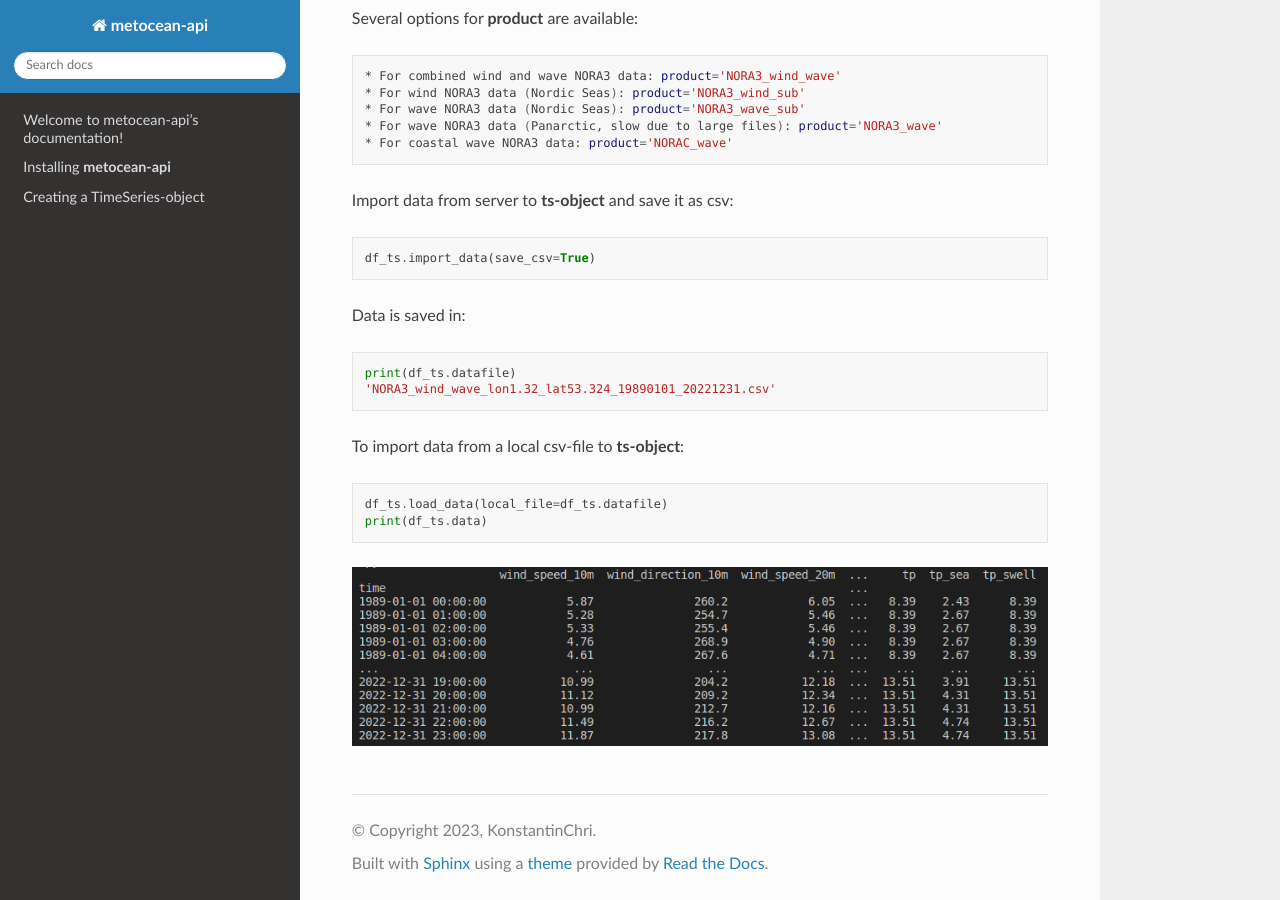
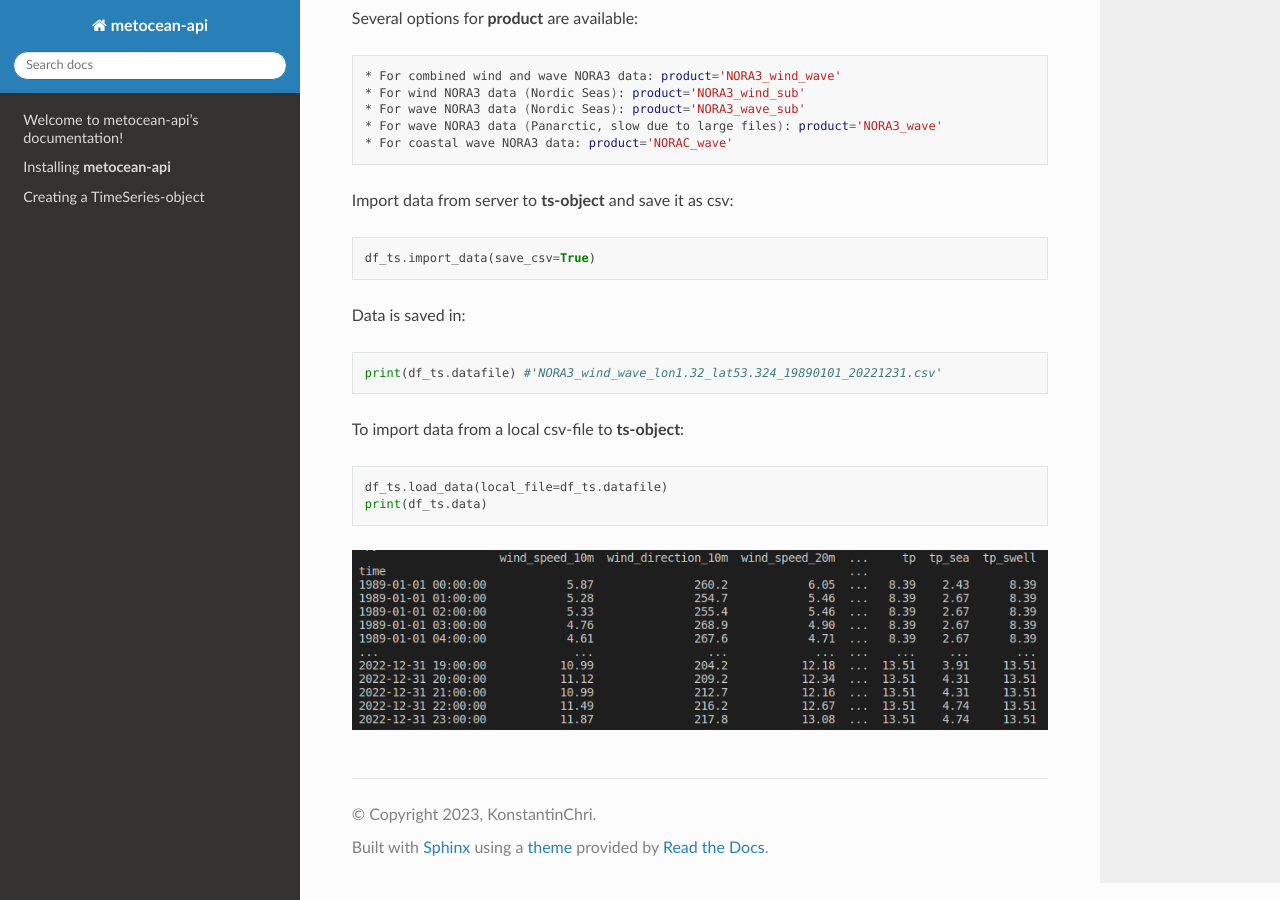
Before and after one commit to MET-OM/metocean-api, a Sphinx documentation site: the page built from docs/index.rst, in a window 1280 px wide and 900 px high, scrolled down 936 px. Built offline with Sphinx 7.4.7 and the Read the Docs theme 2.0.0, drawn with Linux system fonts in a browser that asks for light colours.

```diff
--- a/docs/index.rst
+++ b/docs/index.rst
@@ -64,8 +64,7 @@ Data is saved in:
 
 .. code-block:: python
 
-   print(df_ts.datafile)
-   'NORA3_wind_wave_lon1.32_lat53.324_19890101_20221231.csv'
+   print(df_ts.datafile) #'NORA3_wind_wave_lon1.32_lat53.324_19890101_20221231.csv'
 
 To import data from a local csv-file to **ts-object**:
 
```
